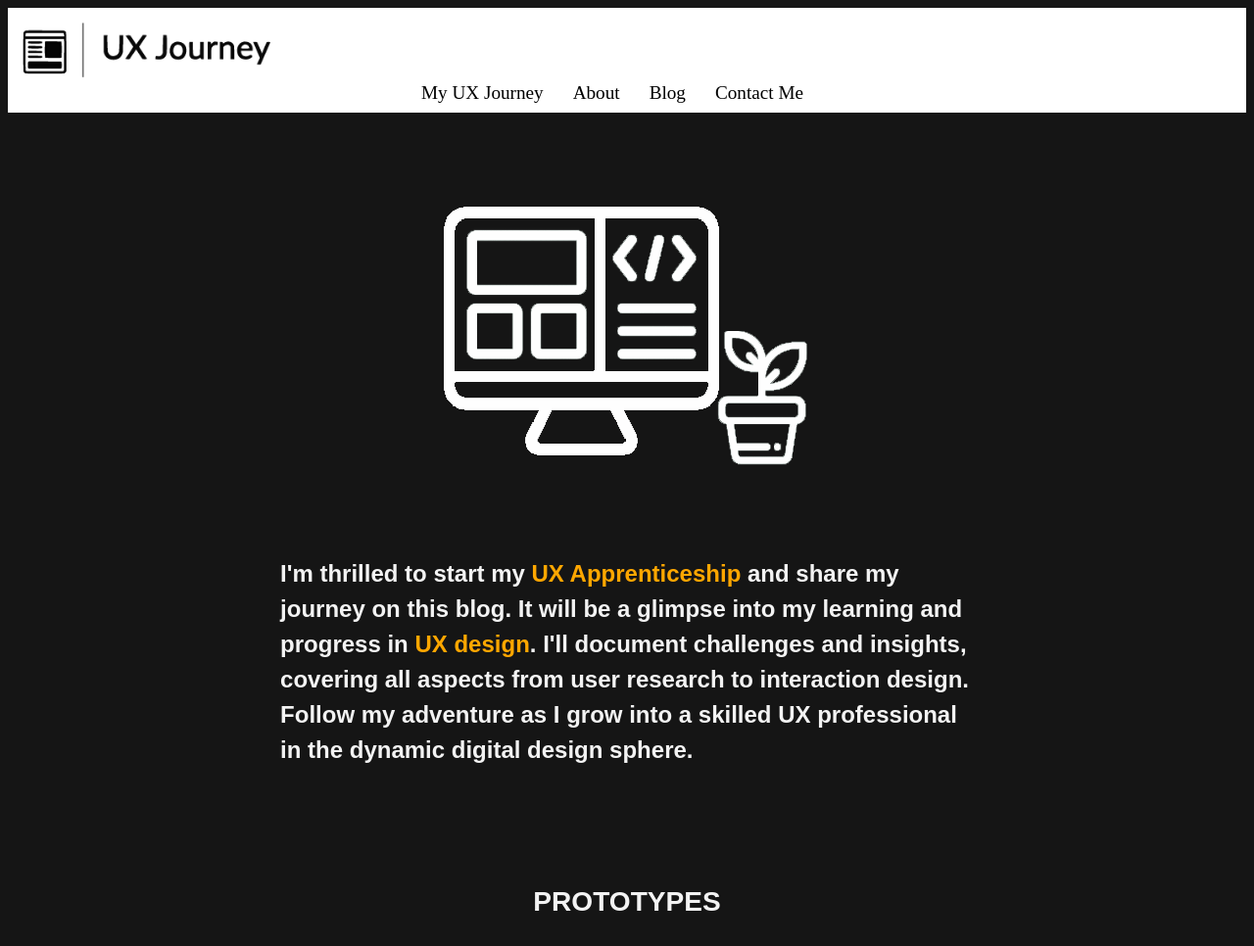
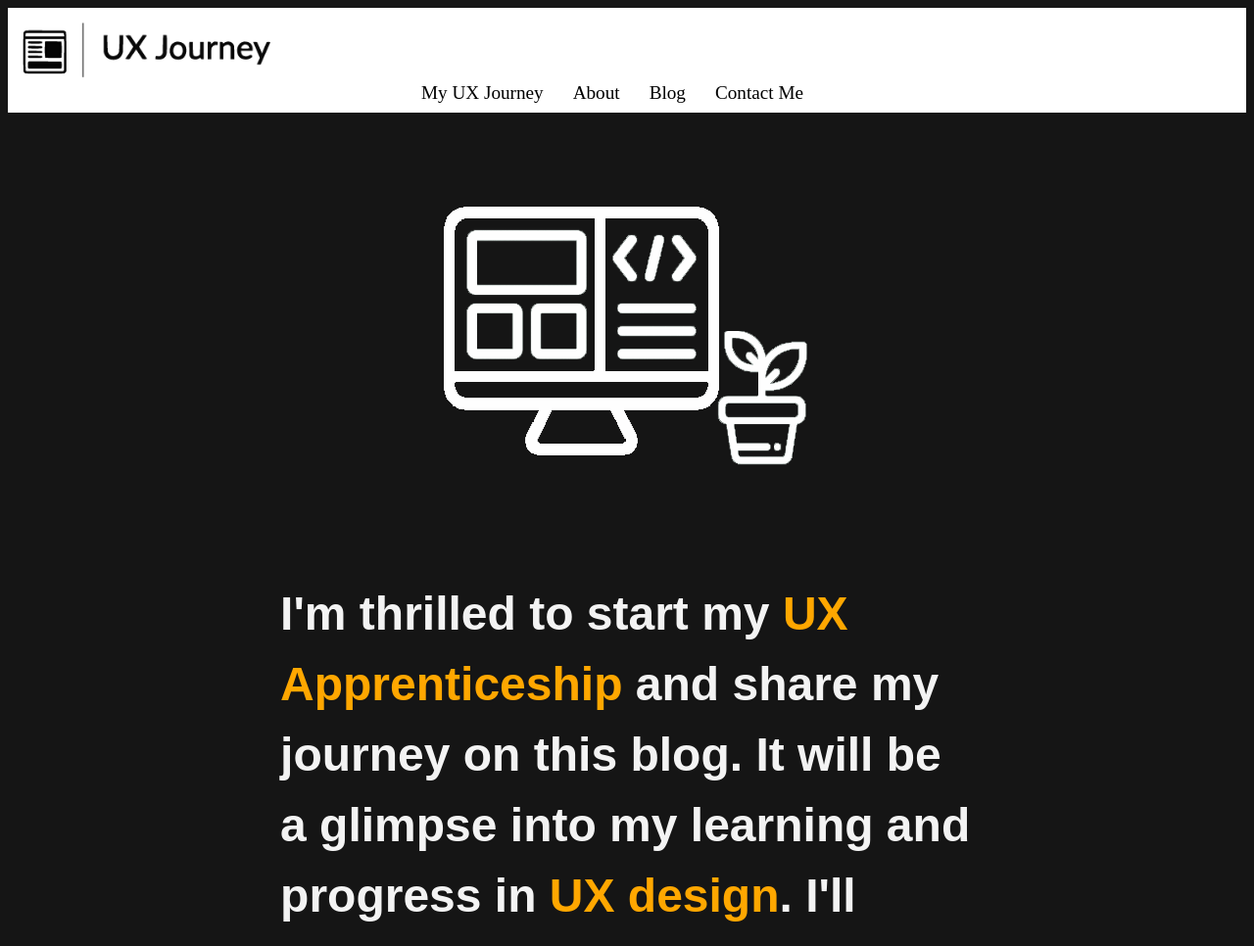
Before and after one commit to myuxjourney/myuxjourney.github.io, a Jekyll site: the page built from index.html, in a window 1280 px wide. Shown: the top 966 px of the page at 98% size. Built offline with Jekyll 4.4.1, drawn with Linux system fonts in a browser that asks for light colours; nearby versions of some CDN libraries.

```diff
--- a/_sass/_base.scss
+++ b/_sass/_base.scss
@@ -15,17 +15,19 @@
 
 /* Block: introduction-text */
 .introduction-text {
-  padding: 2% 10% 10% 10%;
+  padding: 1% 10% 10% 10%;
   text-align: left;
   line-height: 1.5em;
+  font-size: 1em;
+  font-weight: 400;
 }
 
-.introduction-text-two {
-  padding: 2% 10% 10% 10%;
-  text-align: left;
-  line-height: 1.5em;
-  width: 100%;
-  background-color: #f3f3f3;
+@media (min-width: 600px) {
+  .introduction-text {
+    font-family: "Raleway" sans-serif;
+    font-weight: 700;
+    font-size: 2em;
+  }
 }
 
 /* Block: one */
@@ -54,8 +56,8 @@
   background-color: rgb(21, 21, 21);
   color: #f3f3f3;
   margin-top: 0px;
-  font-size: 1.5em;
-  font-weight: 400;
+  font-size: 2em;
+  font-weight: 700;
   text-align: center;
 }
 
@@ -242,3 +244,7 @@
     width: 300px;
   }
 }
+
+.three h4 {
+  font-size: 2em;
+}
--- a/_sass/_layout.scss
+++ b/_sass/_layout.scss
@@ -1,6 +1,7 @@
 /* Block: main-content */
 .main-content {
   margin-top: 5%;
+  margin-bottom: 10%;
 }
 
 /* Block: content-wrap */
@@ -175,4 +176,9 @@
 
 .main-margin {
   margin: 0 15% 0 15%;
+  color: #f0f0f0;
 }
+
+.post-content a {
+  color: #ffa700;
+}
--- a/index.html
+++ b/index.html
@@ -21,7 +21,7 @@
   </section>
 
   <div class="three">
-    <h1 style="padding-bottom: 5%">PROTOTYPES</h1>
+    <h4 style="padding-bottom: 5%">PROTOTYPES</h4>
   </div>
 
   <div class="image-grid">
@@ -47,3 +47,4 @@
     </div>
   </div>
 </div>
+<div></div>
```
